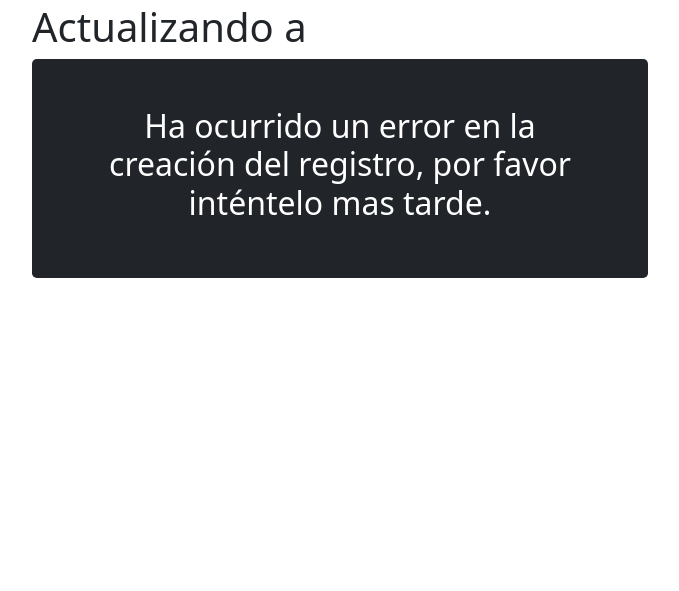
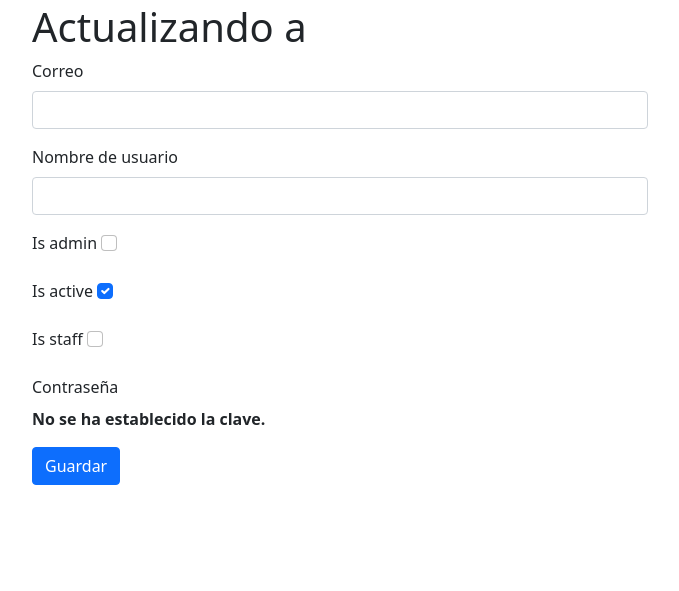
Before and after one commit to 5akusei/test-project-django, a Django app: template templates/zoo/update.html in a window 1280 px wide. Shown: the part 53-644 px from the top of the page, without its empty margins (300-979 px from the left). Run offline with Django 4.2, Linux system fonts and the light colour scheme; the template is opened without the code that fills it: values that come from a table or form of the project are taken from there, others are empty; some libraries are stand-ins or nearby versions.

```diff
--- a/templates/user/update.html
+++ b/templates/user/update.html
@@ -9,7 +9,7 @@
                 <div class="col-12 col-sm-10 col-md-8 col-lg-6" id="crud-form-card-wrapper">
                     <div class="row">
                         <div class="col-12">
-                            <h1>Actualizando a {{ object.name }}</h1>
+                            <h1>Actualizando a {{ object.username }}</h1>
                         </div>
                         <div class="col-12" id="crud-form-wrapper">
                             {% if form and form is not None %}
--- a/user/forms.py
+++ b/user/forms.py
@@ -1,6 +1,7 @@
 from dataclasses import fields
 from django import forms
 from .models import User
+from django.contrib.auth.forms import UserChangeForm
 
 class UserForm(forms.ModelForm):
     class Meta:
@@ -15,3 +16,18 @@ class UserForm(forms.ModelForm):
         self.fields['username'].label = 'Nombre de usuario'
         self.fields['password'] = forms.CharField(widget=forms.PasswordInput(attrs={'class':'form-control'}), label='Contraseña')
         self.fields['conf_password'] = forms.CharField(widget=forms.PasswordInput(attrs={'class':'form-control'}), label='Repita la contraseña')
+
+class UserFormUpdate(UserChangeForm):
+    class Meta:
+        model = User
+        fields = ['email','username','is_admin','is_active','is_staff']
+
+    def __init__(self, *args, **kwargs):
+        super().__init__(*args, **kwargs)
+        self.fields['email'].widget.attrs.update({'class': 'form-control'})
+        self.fields['email'].label = 'Correo'
+        self.fields['username'].widget.attrs.update({'class': 'form-control'})
+        self.fields['username'].label = 'Nombre de usuario'
+        self.fields['is_admin'].widget.attrs.update({'class': "form-check-input"})
+        self.fields['is_active'].widget.attrs.update({'class': "form-check-input"})
+        self.fields['is_staff'].widget.attrs.update({'class': "form-check-input"})
```
Also changed, not shown: templates/user/form.html (+6 -4 lines), user/views.py (+18 -2 lines).
